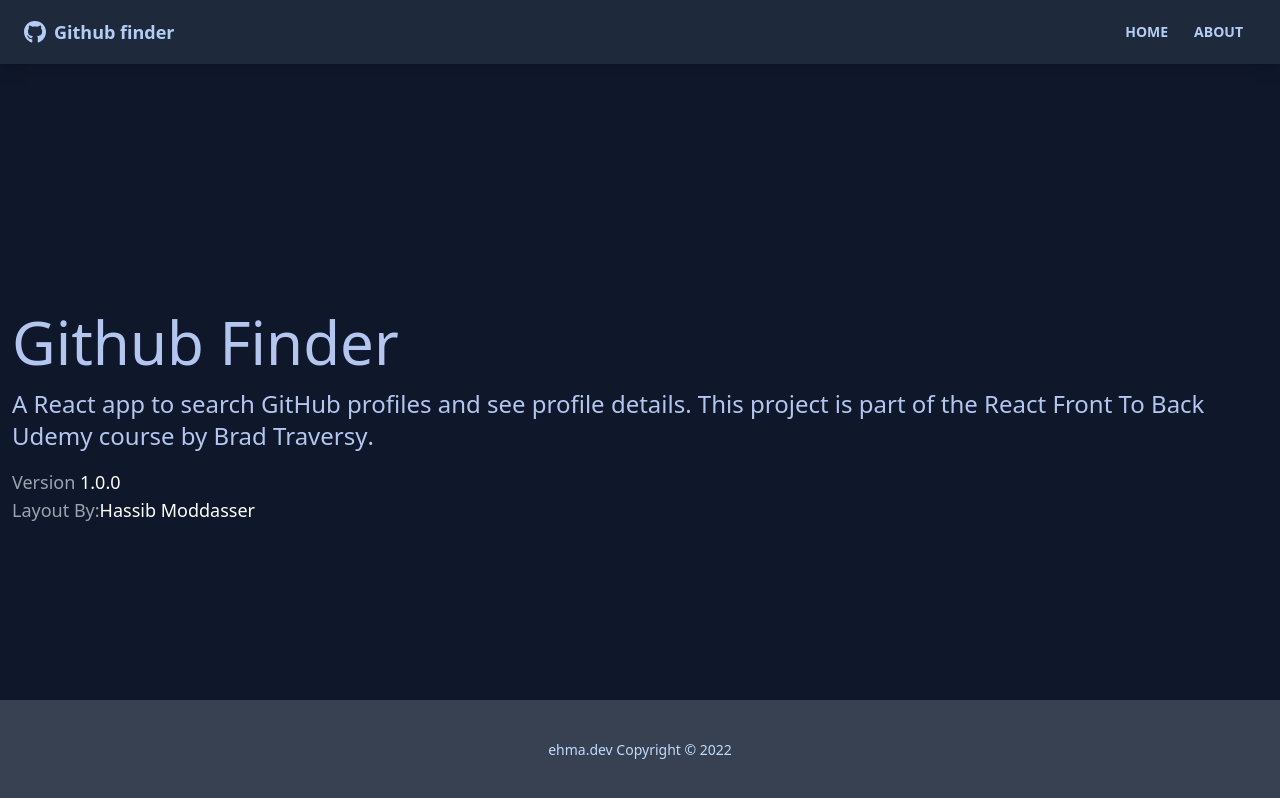
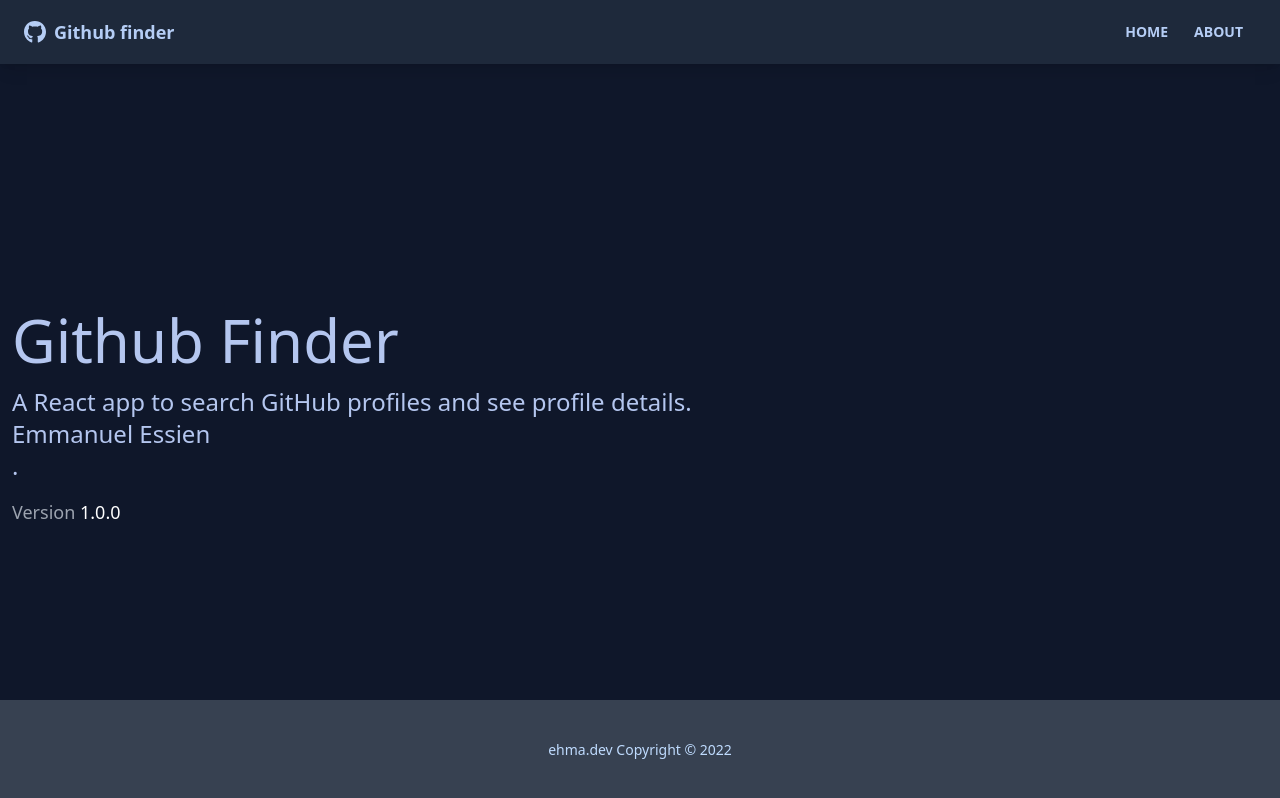
Before and after one commit to ehma90/Github-Finder-App, a React (Create React App) app: page /about in a window 1280 px wide. Built offline with nearby package versions, Linux system fonts and the light colour scheme; the HTML template or start-up script is replaced by a standard one.

Commit message:
Update Readme file

```diff
--- a/src/component/pages/About.jsx
+++ b/src/component/pages/About.jsx
@@ -5,27 +5,17 @@
         <>
             <h1><div className="text-6xl mb-4">Github Finder</div></h1>
             <p className='mb-4 text-2xl font-light'>
-                A React app to search GitHub profiles and see profile details. This
-                project is part of the
-                <a href='https://www.udemy.com/course/modern-react-front-to-back/'>
-                    {' '}
-                    React Front To Back
-                </a>{' '}
-                Udemy course by
+                A React app to search GitHub profiles and see profile details.
+
                 <strong>
-                    <a href='https://traversymedia.com'> Brad Traversy</a>
+                    <p> Emmanuel Essien</p>
                 </strong>
                 .
             </p>
             <p className='text-lg text-gray-400'>
                 Version <span className='text-white'>1.0.0</span>
             </p>
-            <p className='text-lg text-gray-400'>
-                Layout By:
-                <a className='text-white' href='https://twitter.com/hassibmoddasser'>
-                    Hassib Moddasser
-                </a>
-            </p>
+
         </>
     );
 }
--- a/src/component/pages/User.jsx
+++ b/src/component/pages/User.jsx
@@ -59,10 +59,6 @@
               <figure>
                 <img src={avatar_url} alt="" />
               </figure>
-              <div className="card-body justify-end">
-                <h2 className="card-title mb-0">{name}</h2>
-                <p>{login}</p>
-              </div>
             </div>
           </div>
 
```
Also changed, not shown: 1 other file (tests, documents, lock files or other folders).
